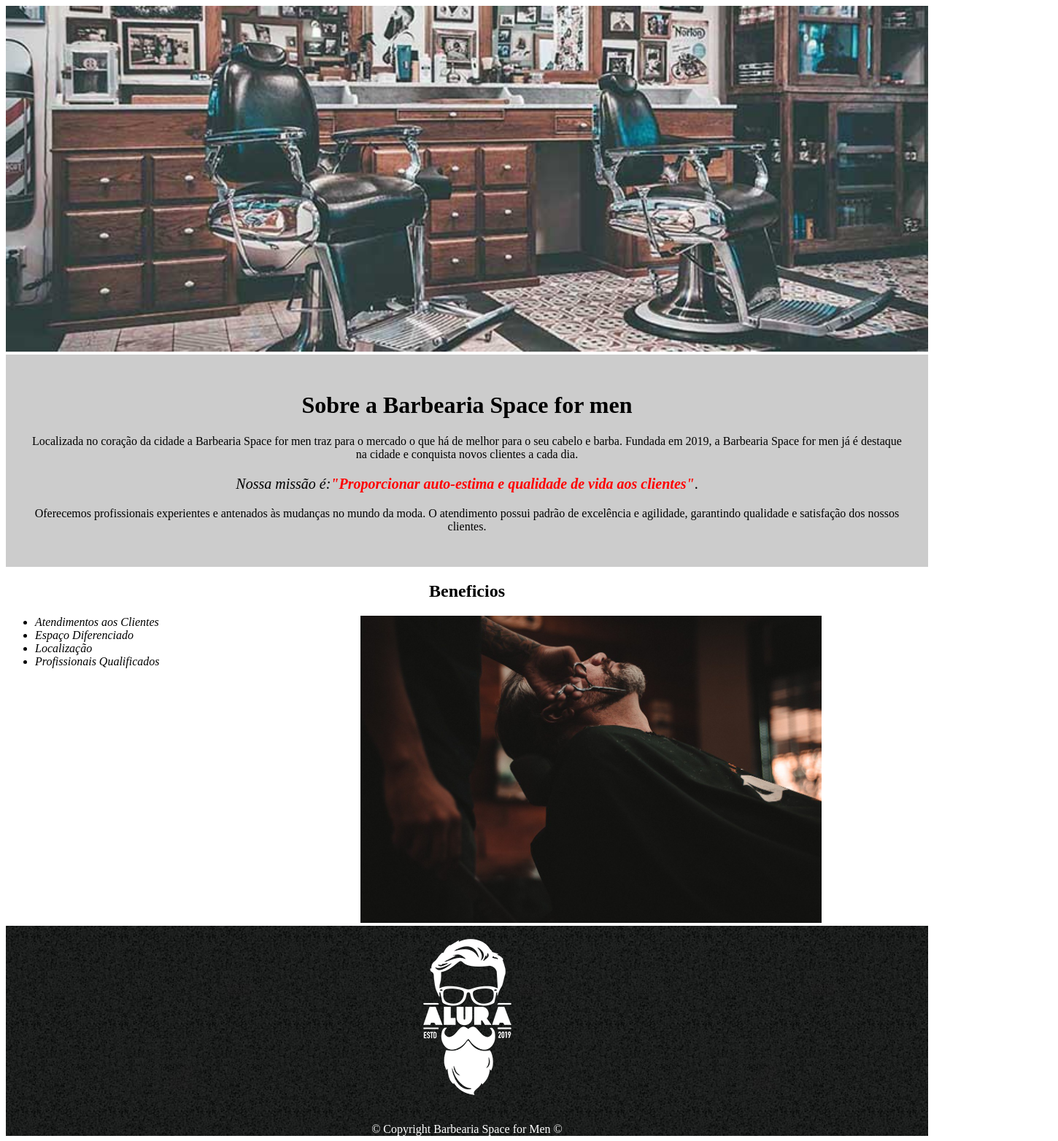
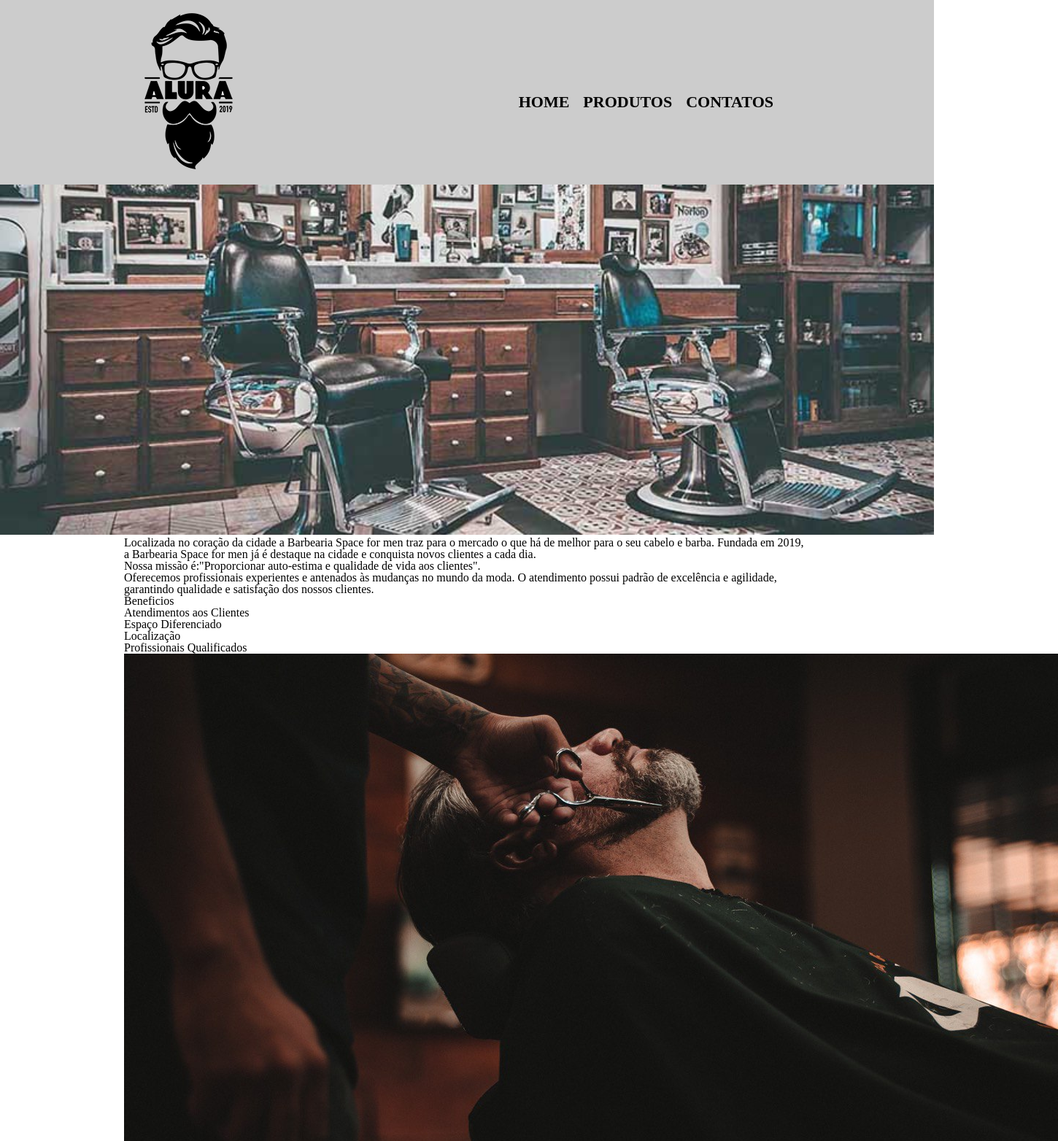
Before and after one commit to KaiqueBatistaSS/apostila144, a plain HTML site: page index.html in a window 1280 px wide. Shown: the top 1564 px of the page at 73% size, 1450 px wide, since content can reach past the window. Drawn offline with Linux system fonts and the light colour scheme.

Commit message:
dia 28/09

```diff
--- a/index.html
+++ b/index.html
@@ -4,15 +4,27 @@
     <meta charset="UTF-8">
     <meta name="viewport" content="width=device-width, initial-scale=1.0">
     <title>Barbearia Space For Men</title>
+    <link rel="stylesheet" href="reset.css">
     <link rel="stylesheet" href="style.css">
 </head>
 <body>
+     <header>
+        <div class="caixa">
+            <h1><img src="./img/logo.png" alt="logo"></h1>
+            <nav>
+
+                <ul>
+                    <li><a href="index.html">Home</a></li>
+                    <li><a href="produtos.html">Produtos</a></li>
+                    <li><a href="contatos.html">Contatos</a></li>
+                </ul>
+
+            </nav>
+        </div>
+    </header>
     <img src="./img/banner.jpg" alt="banner" id="banner">
-    <div class="principal">
- <header>
-    <h1>Sobre a Barbearia Space for men</h1>
-    </header>
     <main>
+        <div class="principal">
         <p>Localizada no coração da cidade a Barbearia Space for men traz para o mercado o que há de melhor para o seu
             cabelo e barba. Fundada em 2019, a Barbearia Space for men já é destaque na cidade e conquista novos
             clientes a cada dia.</p>
@@ -35,12 +47,9 @@
             </div>
     </main>
     <footer>
-
-            <img src="./img/logo-branco.png" alt="logo branco">
+        <img src="./img/logo-branco.png" alt="logo branco">
         <p>&#169; Copyright Barbearia Space for Men &#169;</p>
 
     </footer>
 </body>
-
-</body>
 </html>
--- a/style.css
+++ b/style.css
@@ -1,47 +1,43 @@
-#banner{
-    width: 100%;
+header{
+    background-color: #cccccc;
+    }
 
-}
-.principal{
-    padding: 30px ;
-    background-color: #cccccc;
-}
-h1{
-    text-align: center;
+    .caixa{
+        width: 940px;
+        margin: 0 auto;
+      position: relative;
+    }
+nav{
+    position: absolute;
+    top: 129px;
+    right: 50px;
 
-}
-.missao{
-    font-size: 20px;
-}
+    }
+nav li{
+    display: inline;
+    margin: 0 0 0 15px;
+    }
+nav a {
+    font-size: 22px;
+    font-weight: bold;
+    text-transform: uppercase;
+    color: #000000;
+    text-decoration: none;
+    }
+    nav a:hover{
+        color: #c78c19;
+        text-decoration: underline;
+    }
+    #banner {
+        width: 100%;
+    }
+main {
 
-em strong {
-    color: red;
-}
-.Beneficios{
-padding: 20px;
-}
-h2{ text-align: center;
+    width: 940px;
+    margin: 0 auto;
 
-}
-ul {
-display:inline-block;
-vertical-align: top;
-width: 20%;
-margin: 0 15% 0 0;
+    }
 
-}
-.itens{
-    font-style: italic;
-
-
-}
-.imagembeneficio{
-    width: 50%;
-}
-
-.principal{
-    text-align: center;
-}
 footer{
 
     background-image: url(./img/bg.jpg);
```
Also changed, not shown: contatos.css (+12 -0 lines), contatos.html (+2 -2 lines), 1 other file.
